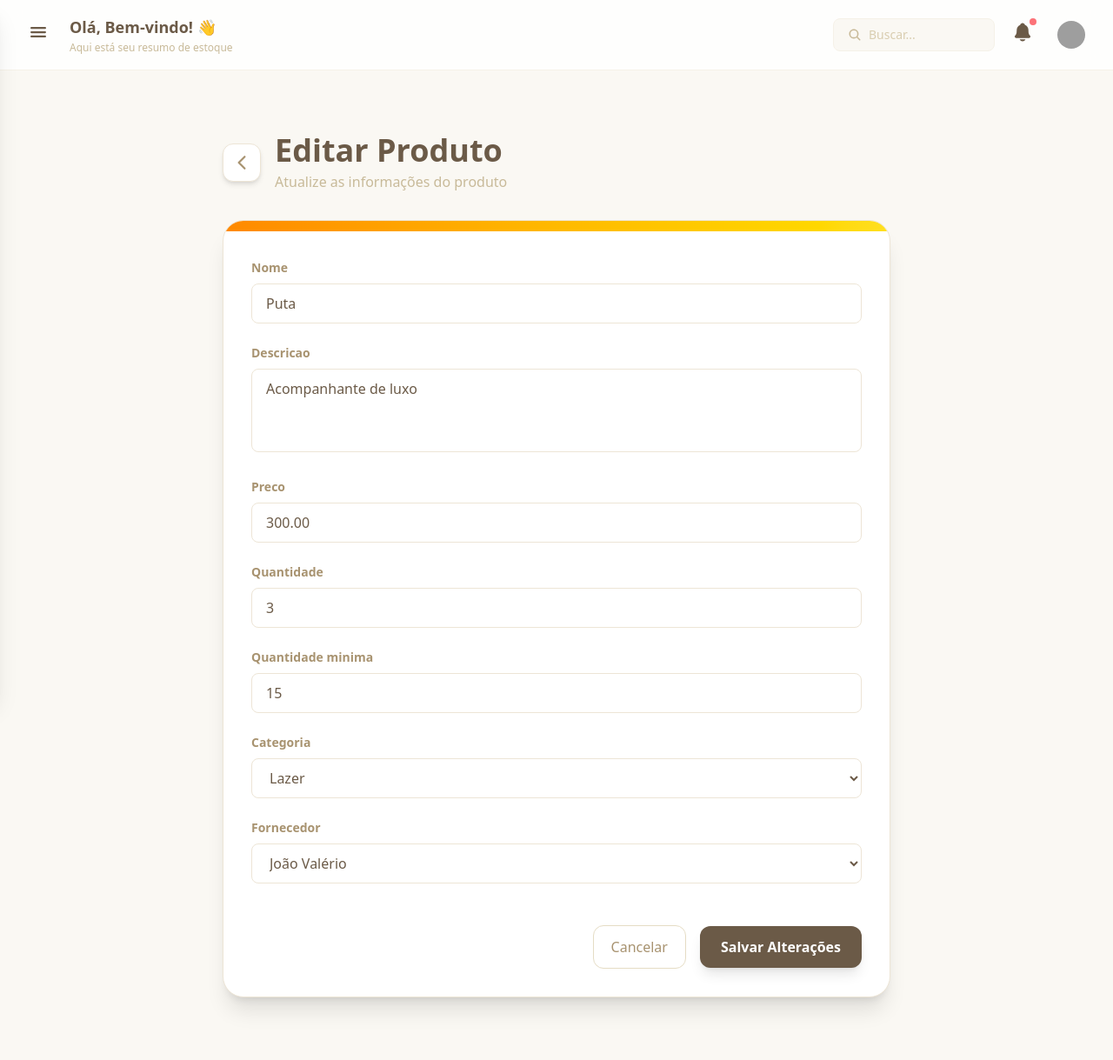
After one commit to Joao-Valerio/Estoque, a Django app: page /produto/editar/1/ in a window 1280 px wide. The commit adds this page. Shown: the whole page at 87% size. Run offline with Django 5.2, Linux system fonts and the light colour scheme; data comes from the database, SQL or seed files in the repository; both versions use the stored data as it was after the commit; style sheets or scripts are compiled from the project's sources; grey boxes are pictures that could not be loaded.

Commit message:
feat: adicionando a edição de produtos

```diff
--- a/website/forms.py
+++ b/website/forms.py
@@ -110,3 +110,17 @@ class FornecedorForm(forms.ModelForm):
                 attrs={"class": TEXTAREA_CLASSES, "placeholder": "Endereço completo..."}
             ),
         }
+
+class UpdateProdutoForm(forms.ModelForm):
+    class Meta:
+        model = Produto
+        fields = ["nome", "descricao", "preco", "quantidade", "quantidade_minima", "categoria", "fornecedor"]
+        widgets = {
+            "nome": forms.TextInput(attrs={"class": INPUT_CLASSES, "placeholder": "Ex.: Notebook Dell"}),
+            "descricao": forms.Textarea(attrs={"class": TEXTAREA_CLASSES, "placeholder": "Descrição do produto..."}),
+            "preco": forms.NumberInput(attrs={"class": f"{INPUT_CLASSES} text-base", "placeholder": "0.00", "step": "0.01", "min": "0", "inputmode": "decimal"}),
+            "quantidade": forms.NumberInput(attrs={"class": INPUT_CLASSES, "placeholder": "0", "min": "0", "inputmode": "numeric"}),
+            "quantidade_minima": forms.NumberInput(attrs={"class": INPUT_CLASSES, "placeholder": "15", "min": "0", "inputmode": "numeric"}),
+            "categoria": forms.Select(attrs={"class": INPUT_CLASSES}),
+            "fornecedor": forms.Select(attrs={"class": INPUT_CLASSES}),
+        }
--- /dev/null
+++ b/website/templates/update_produto.html
@@ -0,0 +1,98 @@
+{% extends "base.html" %}
+
+{% block title %}Editar Produto - StockBot{% endblock %}
+
+{% block content %}
+<div class="min-h-screen py-10 px-4">
+
+    <div class="max-w-3xl mx-auto">
+
+        <!-- Header -->
+        <div class="flex items-center justify-between mb-8">
+
+            <div class="flex items-center gap-4">
+
+                <button
+                    onclick="window.history.back()"
+                    class="w-11 h-11 rounded-xl bg-white shadow-md hover:shadow-lg transition flex items-center justify-center border border-sand-200 hover:bg-sand-50"
+                >
+                    <ion-icon
+                        name="chevron-back"
+                        class="text-2xl text-sand-700"
+                    ></ion-icon>
+                </button>
+
+                <div>
+                    <h1 class="text-4xl font-bold text-sand-900">
+                        Editar Produto
+                    </h1>
+
+                    <p class="text-sand-500 mt-1">
+                        Atualize as informações do produto
+                    </p>
+                </div>
+
+            </div>
+
+        </div>
+
+        <!-- Card -->
+        <div class="bg-white rounded-3xl shadow-xl border border-sand-200 overflow-hidden">
+
+            <!-- Top Banner -->
+            <div class="h-3 bg-gradient-to-r from-orange-400 via-amber-400 to-yellow-300"></div>
+
+            <div class="p-8">
+
+                <form method="POST" class="space-y-6">
+                    {% csrf_token %}
+
+                    <!-- Campos -->
+                    {% for field in form %}
+
+                    <div>
+                        <label class="block mb-2 text-sm font-semibold text-sand-700">
+                            {{ field.label }}
+                        </label>
+
+                        {{ field }}
+
+                        {% if field.errors %}
+                        <div class="mt-2 text-red-500 text-sm">
+                            {{ field.errors }}
+                        </div>
+                        {% endif %}
+                    </div>
+
+                    {% endfor %}
+
+                    <!-- Buttons -->
+                    <div class="flex items-center justify-end gap-4 pt-6">
+
+                        <button
+                            type="button"
+                            onclick="window.history.back()"
+                            class="px-5 py-3 rounded-xl border border-sand-300 text-sand-700 hover:bg-sand-100 transition"
+                        >
+                            Cancelar
+                        </button>
+
+                        <button
+                            type="submit"
+                            class="px-6 py-3 rounded-xl bg-sand-900 text-white font-semibold hover:bg-sand-800 transition shadow-lg hover:scale-[1.02]"
+                        >
+                            Salvar Alterações
+                        </button>
+
+                    </div>
+
+                </form>
+
+            </div>
+
+        </div>
+
+    </div>
+
+</div>
+{% endblock %}
--- a/website/urls.py
+++ b/website/urls.py
@@ -1,6 +1,7 @@
 from django.urls import path
 from .views import HomePageView, ModeloPageView, PainelPageView, RelatoriosPageView, ProdutosPageView, EstoquePageView, RelatorioPageView, PerfilPageView, ConfiguracoesPageView, ContatoPageView
 from .views import CreateProdutoPageView, CreateCategoriaPageView, CreateMovimentacaoPageView, CreateFornecedorPageView
+from .views import UpdateProdutoPageView
 
 urlpatterns = [
     path("", HomePageView.as_view(), name="home"),
@@ -17,4 +18,5 @@ urlpatterns = [
     path("categoria/novo/", CreateCategoriaPageView.as_view(), name="create_categoria"),
     path("movimentacao/novo/", CreateMovimentacaoPageView.as_view(), name="create_movimentacao"),
     path("fornecedor/novo/", CreateFornecedorPageView.as_view(), name="create_fornecedor"),
+    path("produto/editar/<int:pk>/", UpdateProdutoPageView.as_view(), name="update_produto"),
 ]
--- a/website/views.py
+++ b/website/views.py
@@ -3,13 +3,14 @@ from decimal import Decimal
 from django.db.models import F, Sum
 from django.db.models.functions import Coalesce
 from django.urls import reverse_lazy
-from django.views.generic import TemplateView, CreateView
+from django.views.generic import TemplateView, CreateView, UpdateView
 
 from .forms import (
     ProdutoForm,
     CategoriaForm,
     MovimentacaoForm,
     FornecedorForm,
+    UpdateProdutoForm,
 )
 from .models import (
     Produto,
@@ -118,9 +119,14 @@ class CreateMovimentacaoPageView(CreateView):
     template_name = "create_movimentacao.html"
     success_url = reverse_lazy("painel")
 
-
 class CreateFornecedorPageView(CreateView):
     model = Fornecedor
     form_class = FornecedorForm
     template_name = "create_fornecedor.html"
     success_url = reverse_lazy("painel")
+
+class UpdateProdutoPageView(UpdateView):
+    model = Produto
+    form_class = UpdateProdutoForm
+    template_name = "update_produto.html"
+    success_url = reverse_lazy("produtos")
```
Also changed, not shown: website/templates/produtos.html (+6 -6 lines), db.sqlite3.
